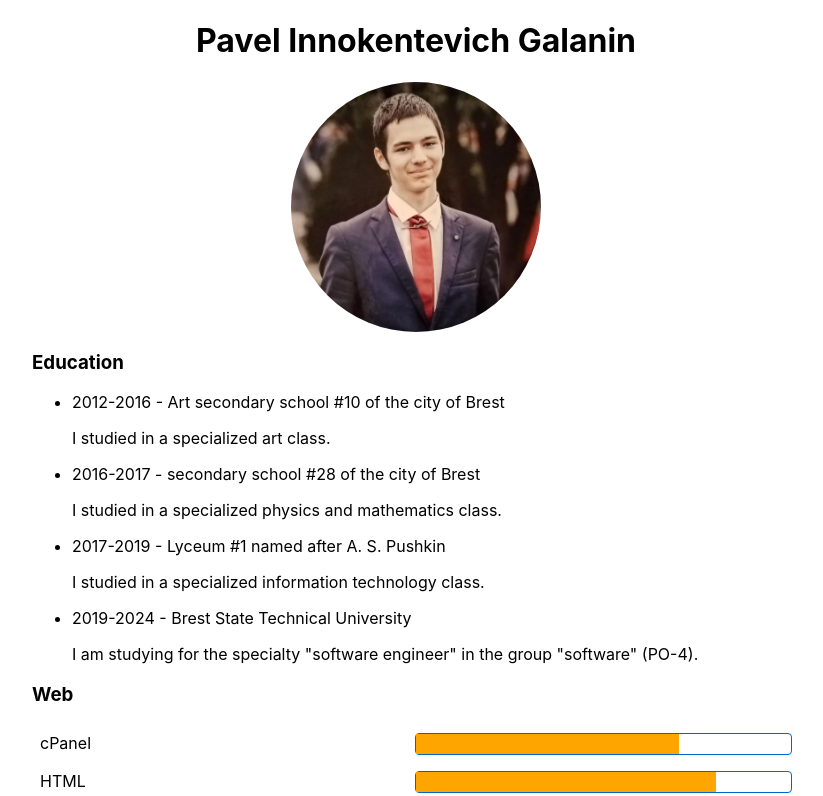
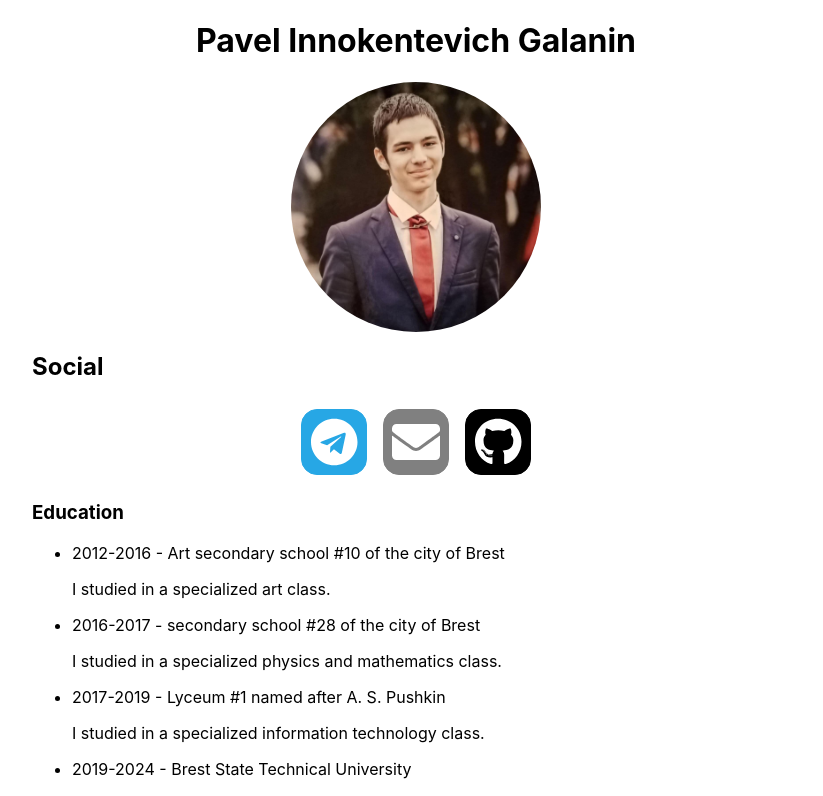
Before and after one commit to Pavel-Innokentevich-Galanin/Pavel-Innokentevich-Galanin.github.io, a React (Create React App) app: page / in a window 1280 px wide. Shown: the top 796 px of the page, without its empty margins (224-1047 px from the left). Built offline with nearby package versions, Linux system fonts and the light colour scheme.

Commit message:
main : Add Social

```diff
--- a/package.json
+++ b/package.json
@@ -3,6 +3,10 @@
   "version": "0.1.0",
   "private": true,
   "dependencies": {
+    "@fortawesome/free-brands-svg-icons": "^5.15.3",
+    "@fortawesome/free-regular-svg-icons": "^5.15.3",
+    "@fortawesome/free-solid-svg-icons": "^5.15.3",
+    "@fortawesome/react-fontawesome": "^0.1.14",
     "@testing-library/jest-dom": "^5.11.4",
     "@testing-library/react": "^11.1.0",
     "@testing-library/user-event": "^12.1.10",
--- a/src/components/App/App.jsx
+++ b/src/components/App/App.jsx
@@ -1,6 +1,7 @@
 import styles from './App.module.css';
 import Skills from './Skills/Skills';
 import Edu from './Edu/Edu';
+import Social from './Social/Social';
 import Bio from './Bio/Bio';
 
 function App()
@@ -8,6 +9,7 @@ function App()
     return (
         <div className={styles.wrapper}>
             <Bio />
+            <Social />
             <Edu />
             <Skills />
         </div>
--- /dev/null
+++ b/src/components/App/Social/Social.jsx
@@ -0,0 +1,51 @@
+import styles from './Social.module.css';
+import { FontAwesomeIcon } from '@fortawesome/react-fontawesome';
+import
+{
+    faEnvelope,
+}
+from '@fortawesome/free-solid-svg-icons';
+//import
+//{
+//}
+//from '@fortawesome/free-regular-svg-icons';
+import
+{
+    faTelegram,
+    faGithub,
+}
+from '@fortawesome/free-brands-svg-icons';
+
+function Social()
+{
+    return (
+        <div>
+            <h2>Social</h2>
+            <div className={styles.b_socials}>
+                {/* Telegram */}
+                <a
+                    href="https://t.me/Pavel_Innokentevich_Galanin"
+                    className={`${styles.social_icon} ${styles.telegram}`}
+                >
+                    <FontAwesomeIcon icon={faTelegram} />
+                </a>
+                {/* Email */}
+                <a
+                    href="mailto:Pavel.Innokentevich.Galanin@gmail.com"
+                    className={`${styles.social_icon} ${styles.email}`}
+                >
+                    <FontAwesomeIcon icon={faEnvelope} />
+                </a>
+                {/* GitHub */}
+                <a
+                    href="https://github.com/Pavel-Innokentevich-Galanin"
+                    className={`${styles.social_icon}`}
+                >
+                    <FontAwesomeIcon icon={faGithub} />
+                </a>
+            </div>
+        </div>
+    );
+}
+
+export default Social;
--- /dev/null
+++ b/src/components/App/Social/Social.module.css
@@ -0,0 +1,63 @@
+.b_socials
+{
+    display: flex;
+    justify-content: center;
+    flex-wrap: wrap;
+}
+
+.social_icon
+{
+    width: 64px;
+    height: 64px;
+    border-radius: 16px;
+    background-color: white;
+
+    display: flex;
+    justify-content: center;
+    align-items: center;
+    font-size: 48px;
+    margin: 8px;
+    background-color: black;
+    border: 1px solid black;
+}
+
+.social_icon > svg
+{
+    color: white
+}
+
+.social_icon:hover
+{
+    background-color: white;
+}
+
+.social_icon:hover > svg
+{
+    color: black;
+}
+
+/* telegram */
+
+.telegram
+{
+    background-color: #27a7e5;
+    border: 1px solid #27a7e5;
+}
+
+.telegram:hover > svg
+{
+    color: #27a7e5;
+}
+
+/* email */
+
+.email
+{
+    background-color: grey;
+    border: 1px solid grey;
+}
+
+.email:hover > svg
+{
+    color: grey;
+}
```
Also changed, not shown: 2 other files (tests, documents, lock files or other folders).
